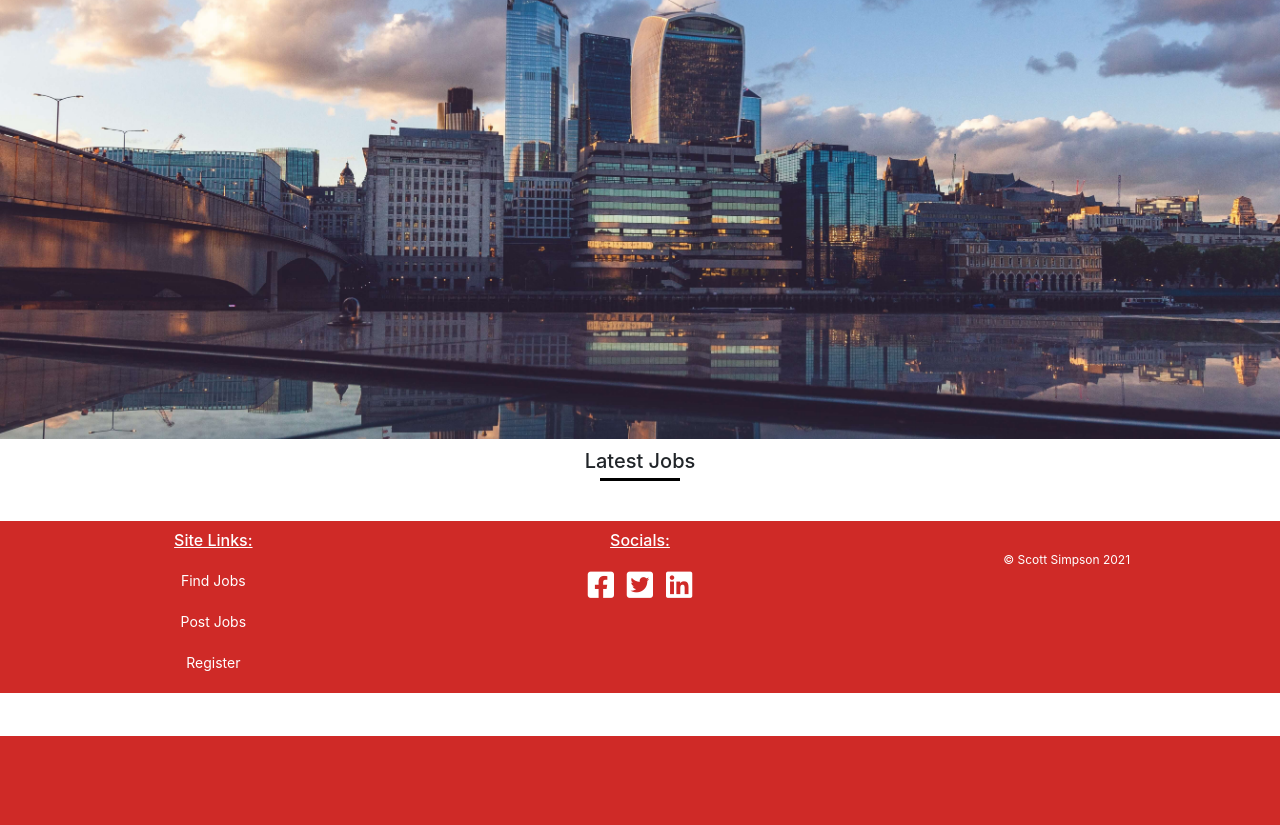
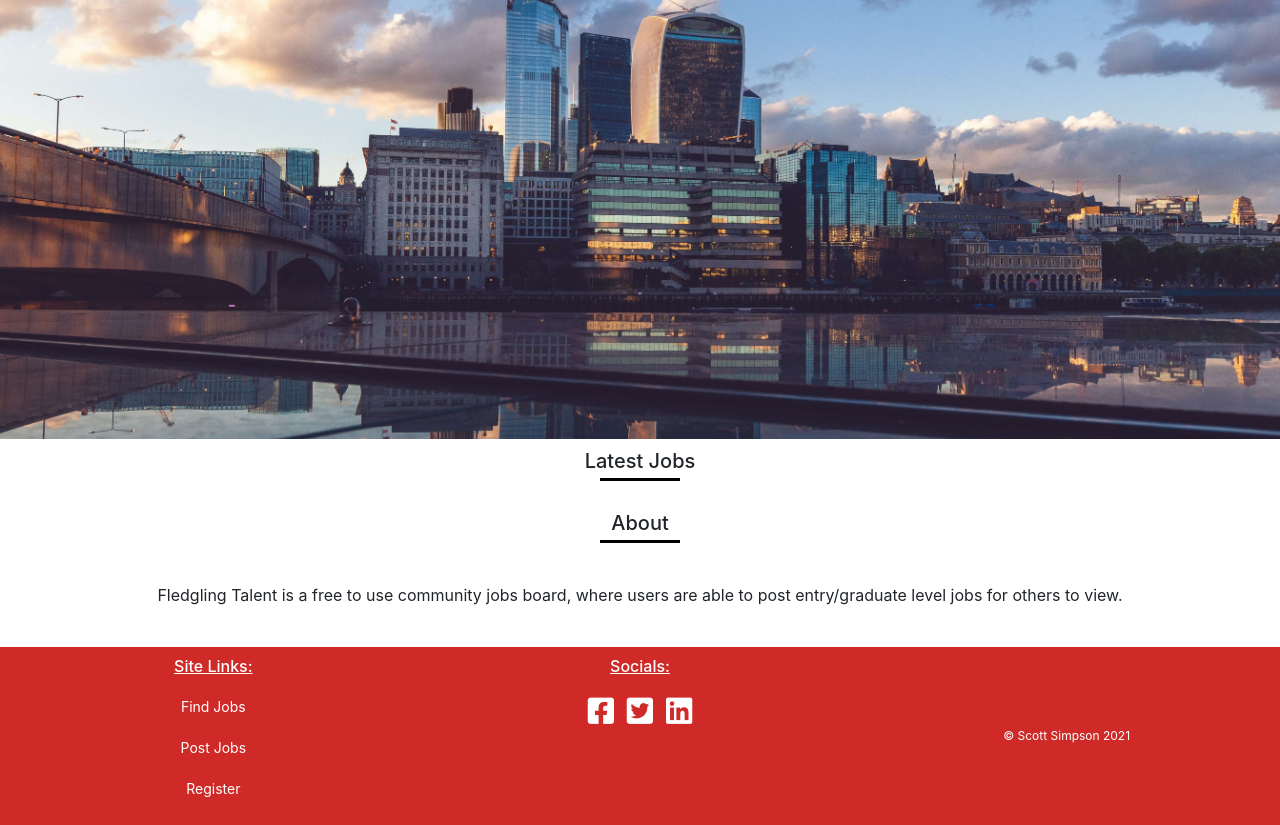
Before and after one commit to Code-Institute-Submissions/CI-MS3-Fledgling-Talent, a Flask app: page / in a window 1280 px wide. Shown: the part 64-889 px from the top of the page. Before the commit the page ends 800 px from the top, so only its background shows below. Run offline with Flask 2, Linux system fonts and the light colour scheme; data that the repository does not hold is empty; some libraries are stand-ins or nearby versions.

Commit message:
FEAT: Add about content to index.html

```diff
--- a/static/css/style.css
+++ b/static/css/style.css
@@ -238,10 +238,11 @@ footer {
 .copyright {
     font-size: 1.2rem;
     color: #FFF;
-    padding: 3rem;
+    padding: 1rem;
     display: flex;
     align-items: center;
     justify-content: center;
+    margin: 7rem 0;
 }
 .footer-content a {
     font-size: 1.4rem;
@@ -256,3 +257,12 @@ footer {
     margin: 2rem auto 1rem;
     background-color: #DDD;
 }
+/*--------------------------------------------ABOUT*/
+.about-card {
+    width: 100%;
+    margin: 2rem auto 1rem;
+}
+.about-content {
+    font-size: 1.6rem;
+    text-align: center;
+}
--- a/templates/index.html
+++ b/templates/index.html
@@ -78,5 +78,16 @@
             {% endfor %}
         </div>
     </section>
-
+<!-- ================================================ ABOUT ================================================-->
+    <section class="about-section">
+        <h3 class="headings">About</h3>
+        <hr class="block-divider block-divider-short">
+        <div class="row">
+            <div class="col-md-10 about-card">
+                <p class="about-content">
+                    Fledgling Talent is a free to use community jobs board, where users are able to post entry/graduate level jobs for others to view.
+                </p>
+            </div>
+        </div>
+    </section>
     {% endblock %}
```
